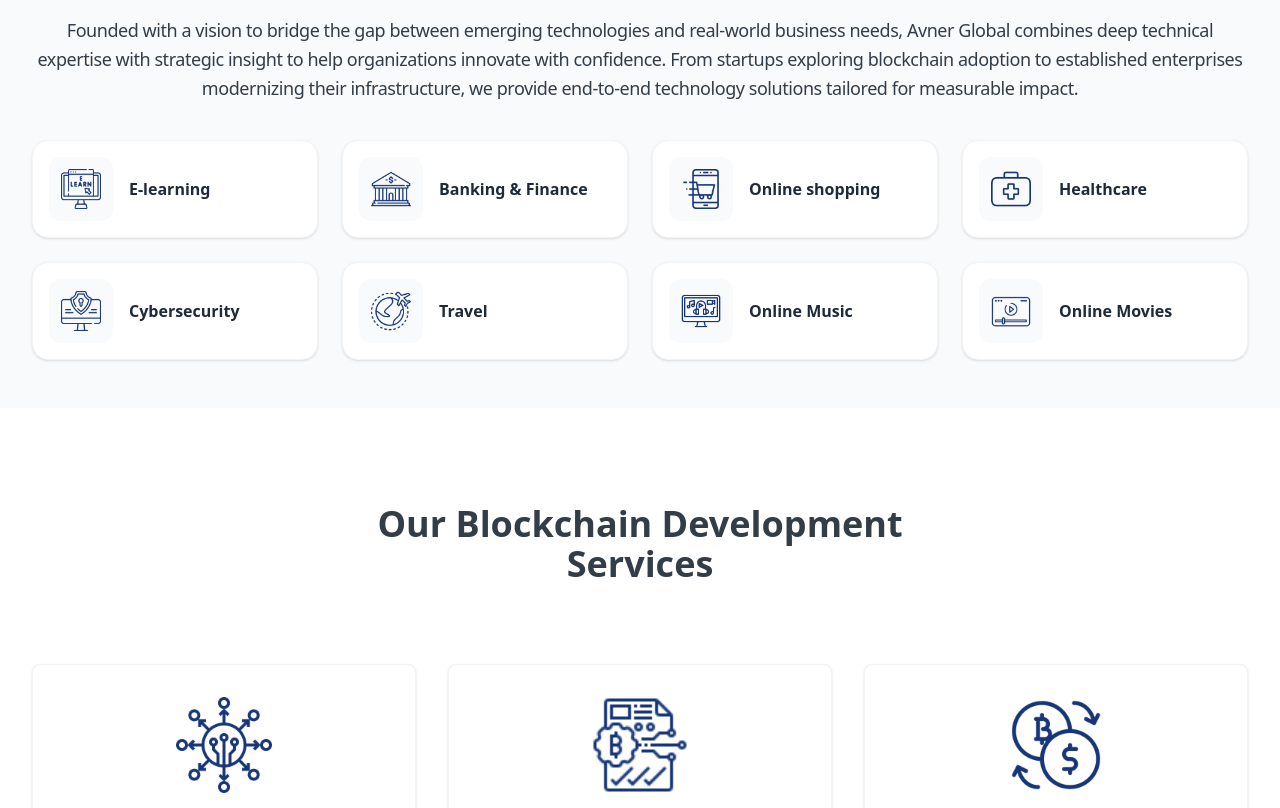
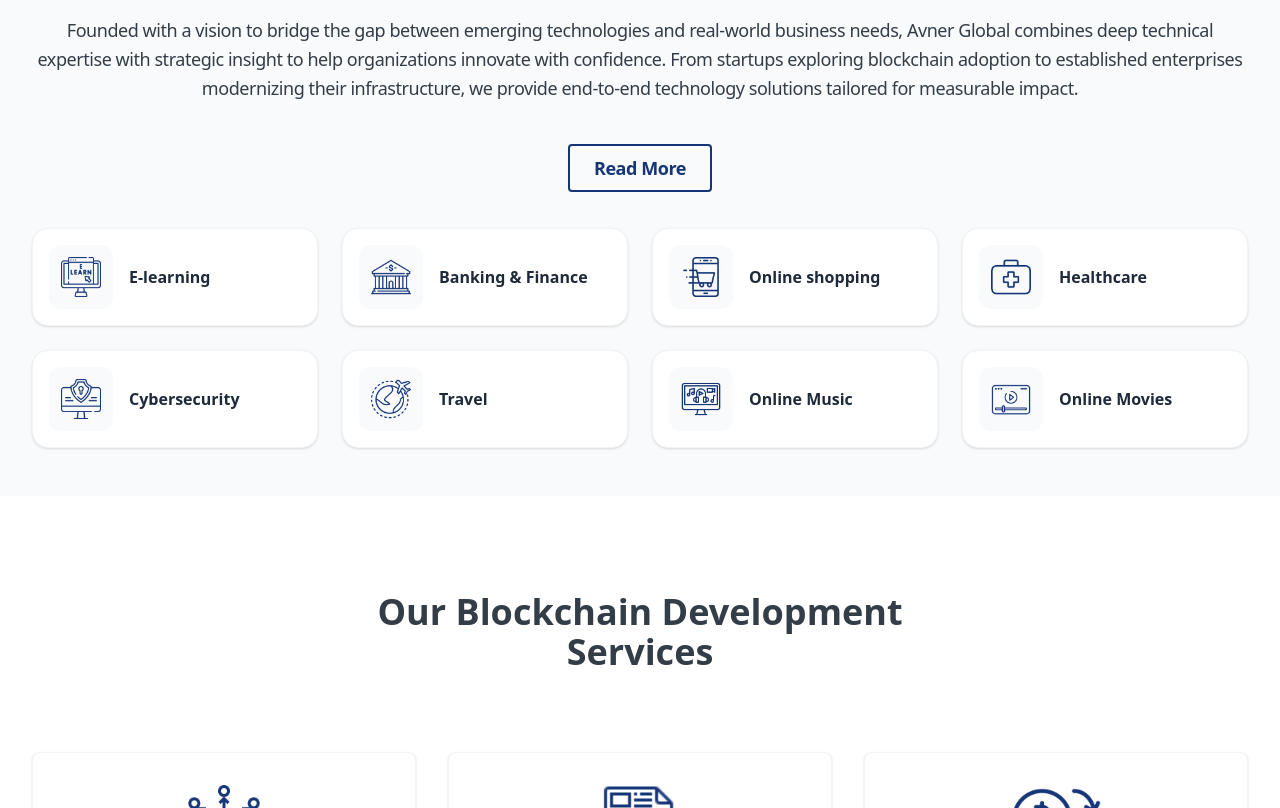
Before and after one commit to anaswebdevpro/Quantix-Global, a Next.js app: page / in a window 1280 px wide. Shown: the part 1020-1828 px from the top of the page. Built offline with nearby package versions, Linux system fonts and the light colour scheme.

Commit message:
feat: Implement initial home page with integrated sections for hero, intro, services, process, tech stack, industries, stats, testimonials, and contact.

```diff
--- a/src/app/page.js
+++ b/src/app/page.js
@@ -1,4 +1,7 @@
 "use client";
+import Link from "next/link";
+import Button from "@/components/ui/button";
+import { ChevronRight } from "lucide-react";
 import Hero from "@/components/Hero";
 import IntroSection from "@/components/IntroSection";
 import Services from "@/components/Sections/Services";
@@ -48,6 +51,15 @@
               infrastructure, we provide end-to-end technology solutions
               tailored for measurable impact.
             </p>
+            <div className="pt-6">
+                 <Link
+                href="/about-us"
+                className="inline-block px-6 py-2 border-2 border-[#153577] text-[#153577] font-semibold rounded hover:bg-[#153577] hover:text-white transition-colors"
+              >
+                Read More
+              </Link>
+
+            </div>
           </div>
         }
         items={introItems}
```
